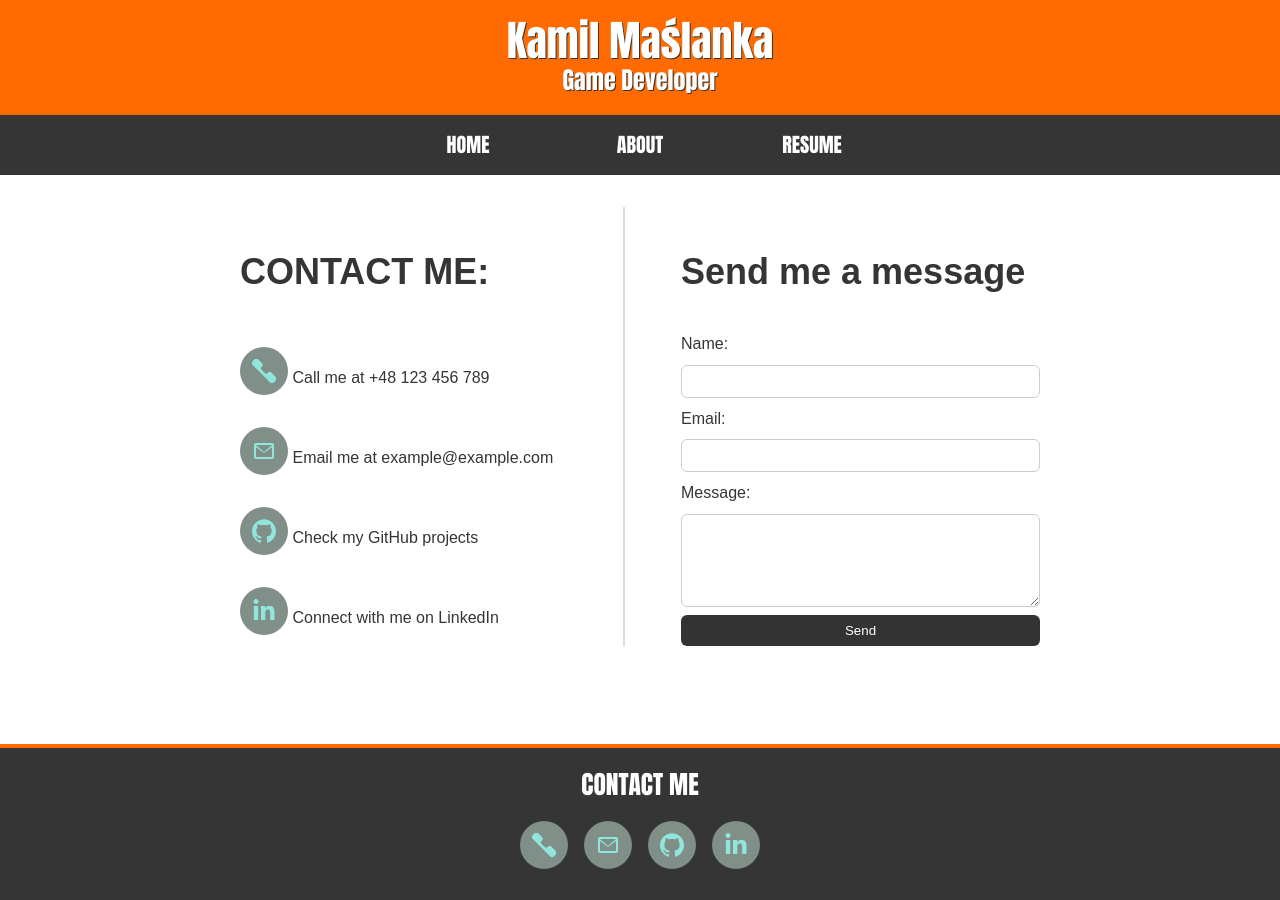
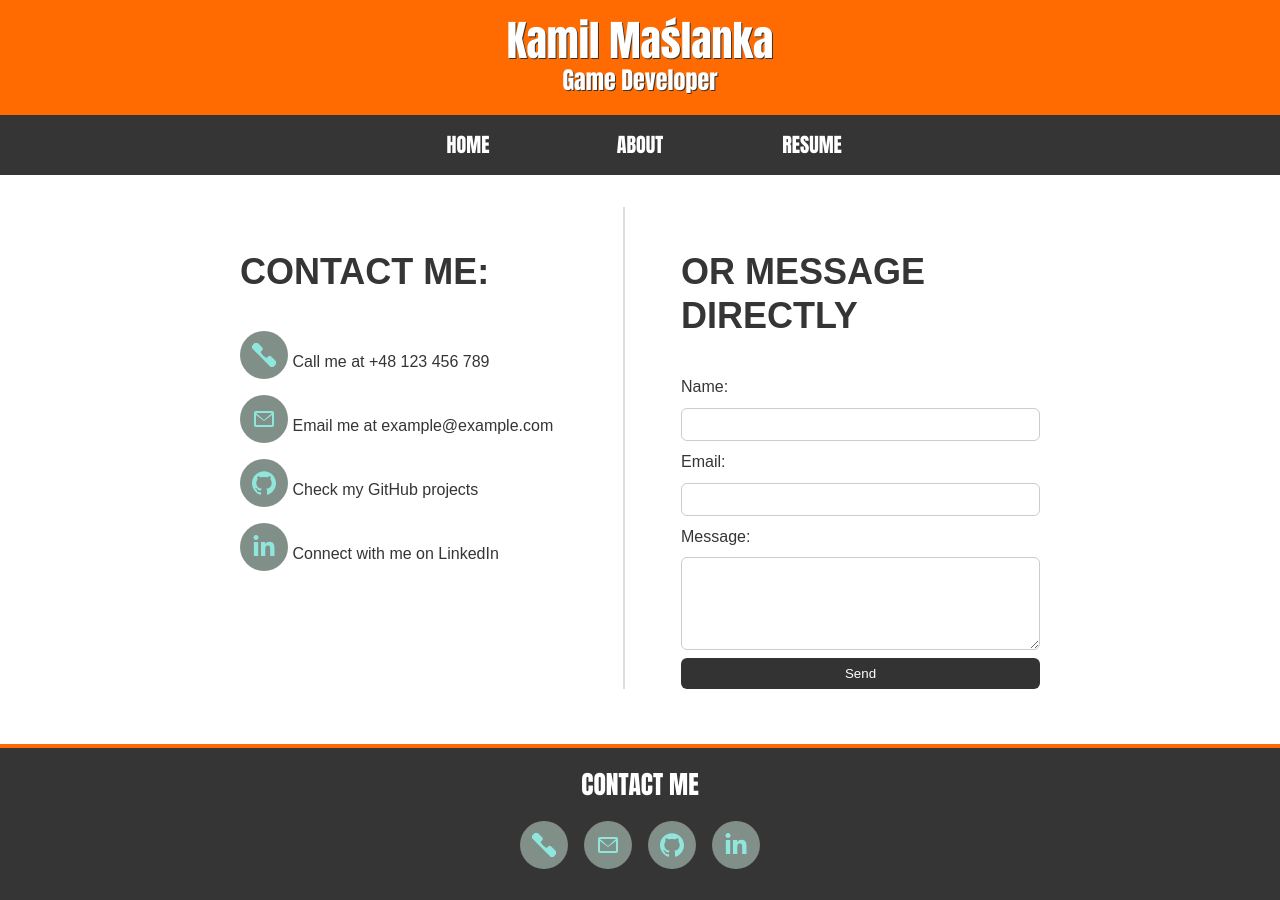
Before and after one commit to juna8001/juna8001.github.io, a Jekyll site: the page built from pages/contact.md, in a window 1280 px wide. Built offline with Jekyll 4.4.1, drawn with Linux system fonts in a browser that asks for light colours.

Commit message:
style improvements

```diff
--- a/assets/styles/buttons.css
+++ b/assets/styles/buttons.css
@@ -12,7 +12,6 @@
     justify-content: center;
     font-size: 1em;
     cursor: pointer;
-    margin-top: 1em;
 }
 
 .contact-btn:hover {
--- a/assets/styles/footer.css
+++ b/assets/styles/footer.css
@@ -22,4 +22,5 @@
     display: flex;
     justify-content: center;
     gap: 1em;
+    padding-top: 1em;
 }
--- a/pages/contact.md
+++ b/pages/contact.md
@@ -30,7 +30,7 @@ permalink: /contact/
   </div>
 
   <div class="contact-form-column">
-    <h1>Send me a message</h1>
+    <h1>OR MESSAGE DIRECTLY</h1>
     {% include contact_form.html %}
   </div>
 </div>
```
